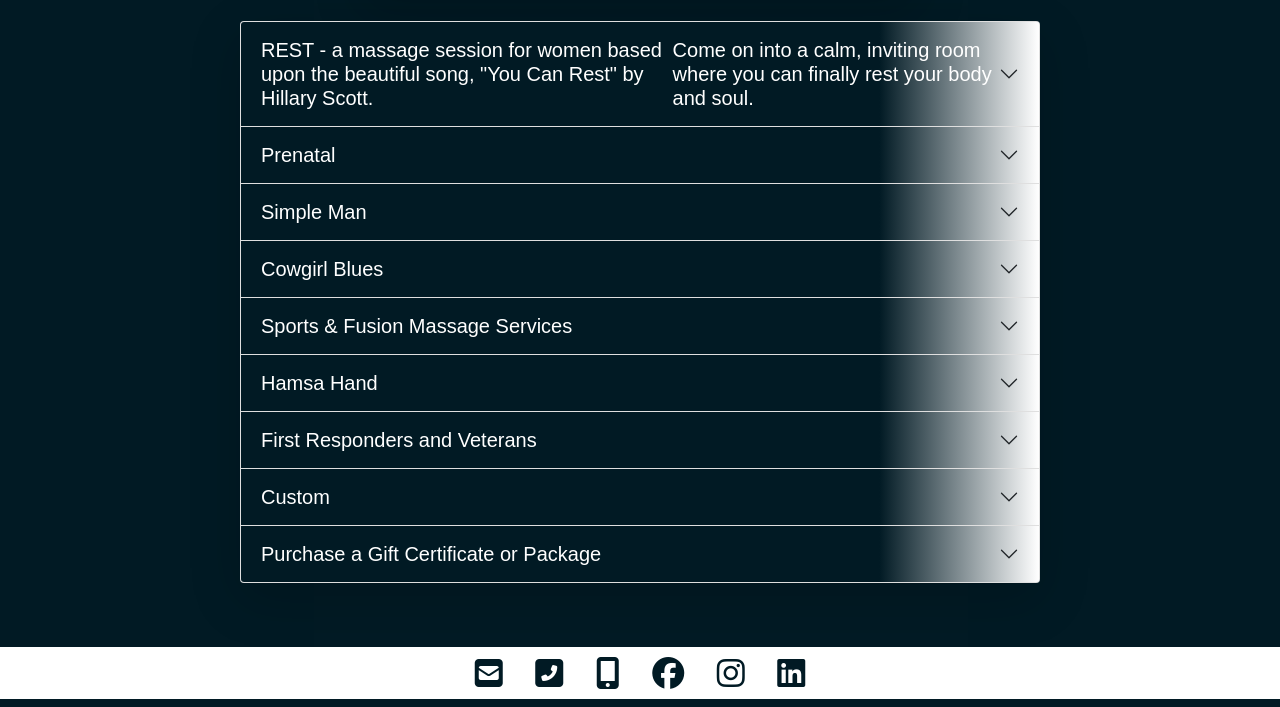
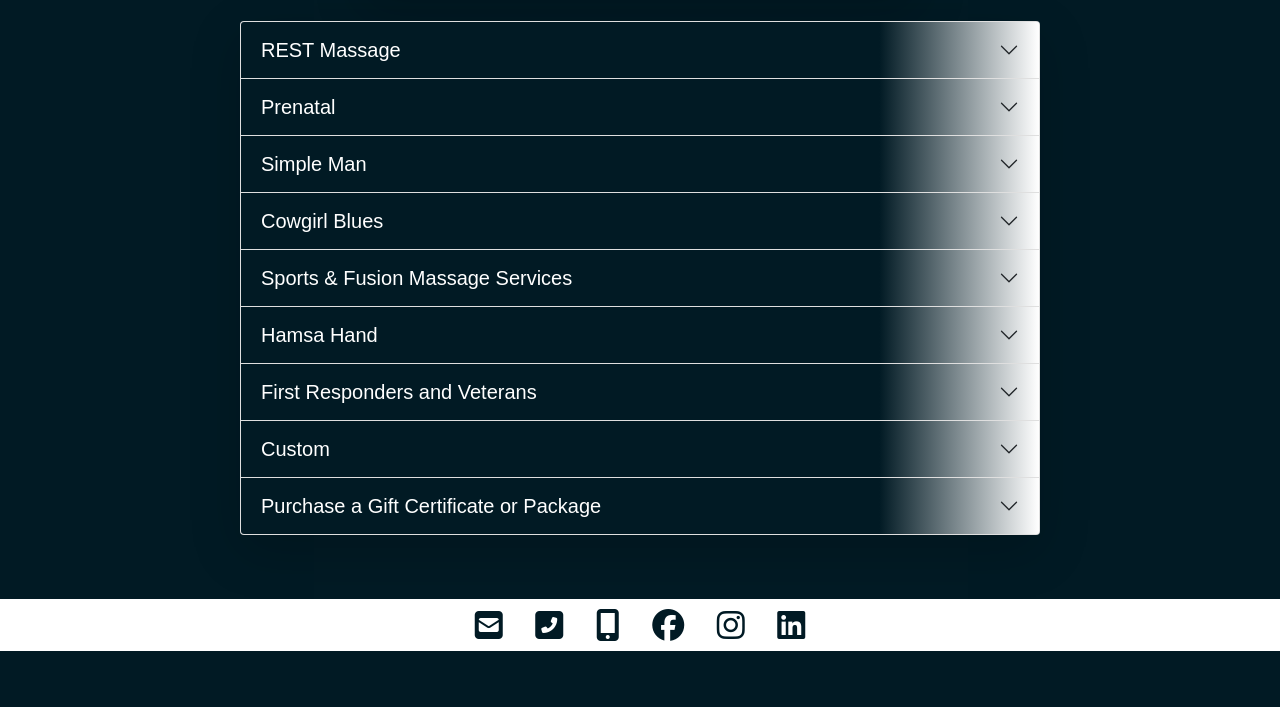
Before and after one commit to Cmmh1101/rbasm, a plain HTML site: page services.html in a window 1280 px wide. Shown: the part 1268-1975 px from the top of the page. After the commit the page ends 1927 px from the top, so only its background shows below. Drawn offline with nearby package versions, Linux system fonts and the light colour scheme; a web font is replaced by a local one.

Commit message:
fix rest massage

```diff
--- a/services.html
+++ b/services.html
@@ -202,7 +202,7 @@
                 aria-expanded="false"
                 aria-controls="collapseTen"
               >
-              REST - a massage session for women based upon the beautiful song, "You Can Rest" by Hillary Scott. <b></b>Come on into a calm, inviting room where you can finally rest your body and soul.
+              REST Massage
               </button>
             </h2>
             <div
```
